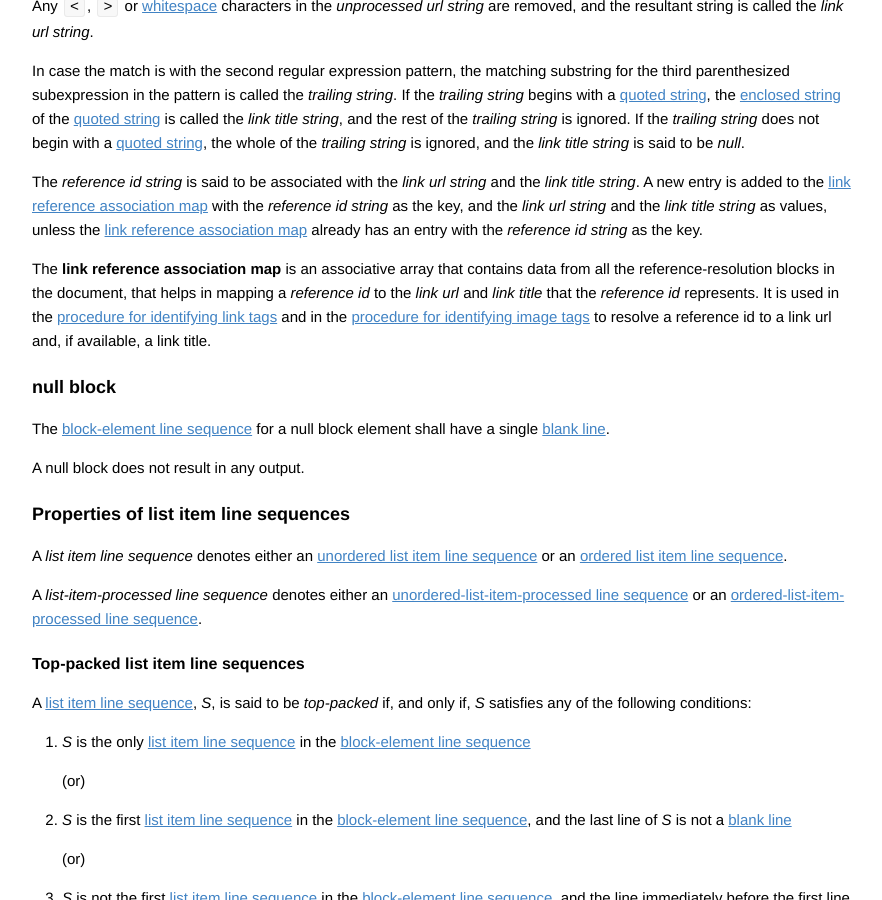
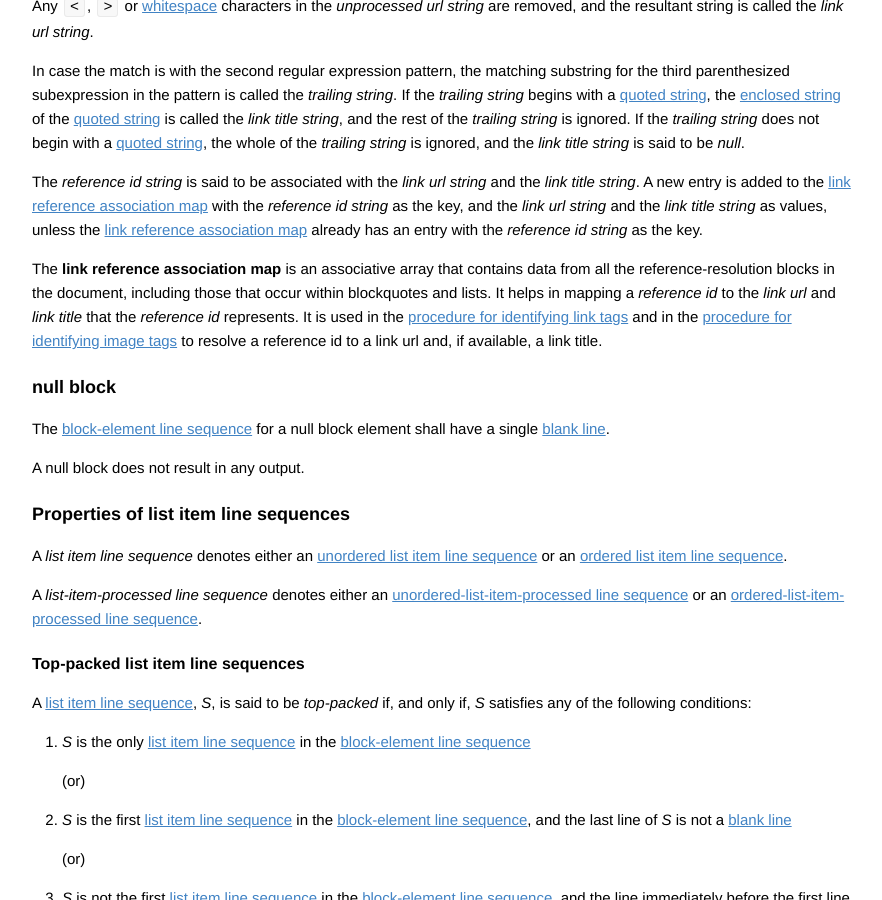
Before and after one commit to vfmd/vfmd-spec, a Jekyll site: the page built from specification.md, in a window 1280 px wide and 900 px high, scrolled down 23867 px. Shown: the whole window, without its empty margins (197-1079 px from the left). Built offline with Jekyll 4.4.1, drawn with Linux system fonts in a browser that asks for light colours; Markdown is read by kramdown in place of the engine named in the settings.

Commit message:
reference-resolution blocks can appear in nested constructs too
Just making that explicit.

```diff
--- a/specification.md
+++ b/specification.md
@@ -1554,7 +1554,8 @@ _reference id string_ as the key.
 
 The <span id="link-reference-association-map">**link reference
 association map**</span> is an associative array that contains data from
-all the reference-resolution blocks in the document, that helps in
+all the reference-resolution blocks in the document, including those
+that occur within blockquotes and lists. It helps in
 mapping a _reference id_ to the _link url_ and _link title_ that the
 _reference id_ represents. It is used in the [procedure for identifying
 link tags] and in the [procedure for identifying image tags] to resolve
```
